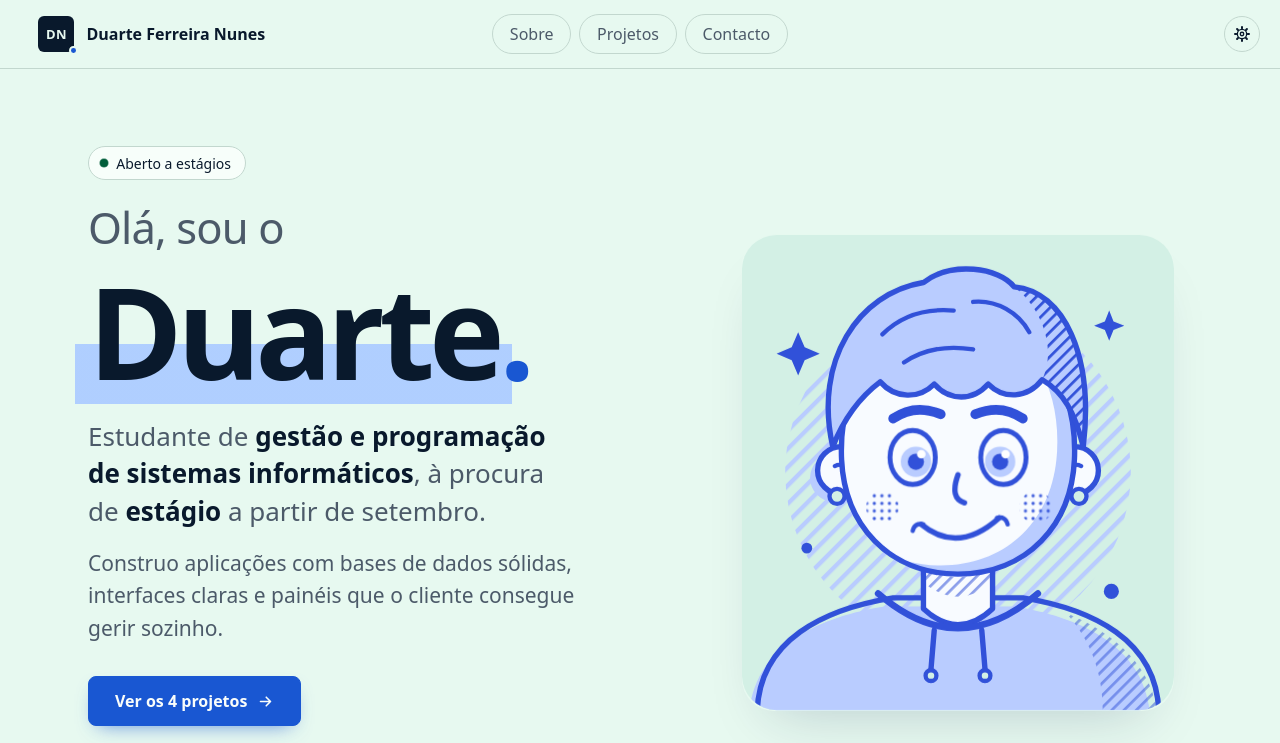
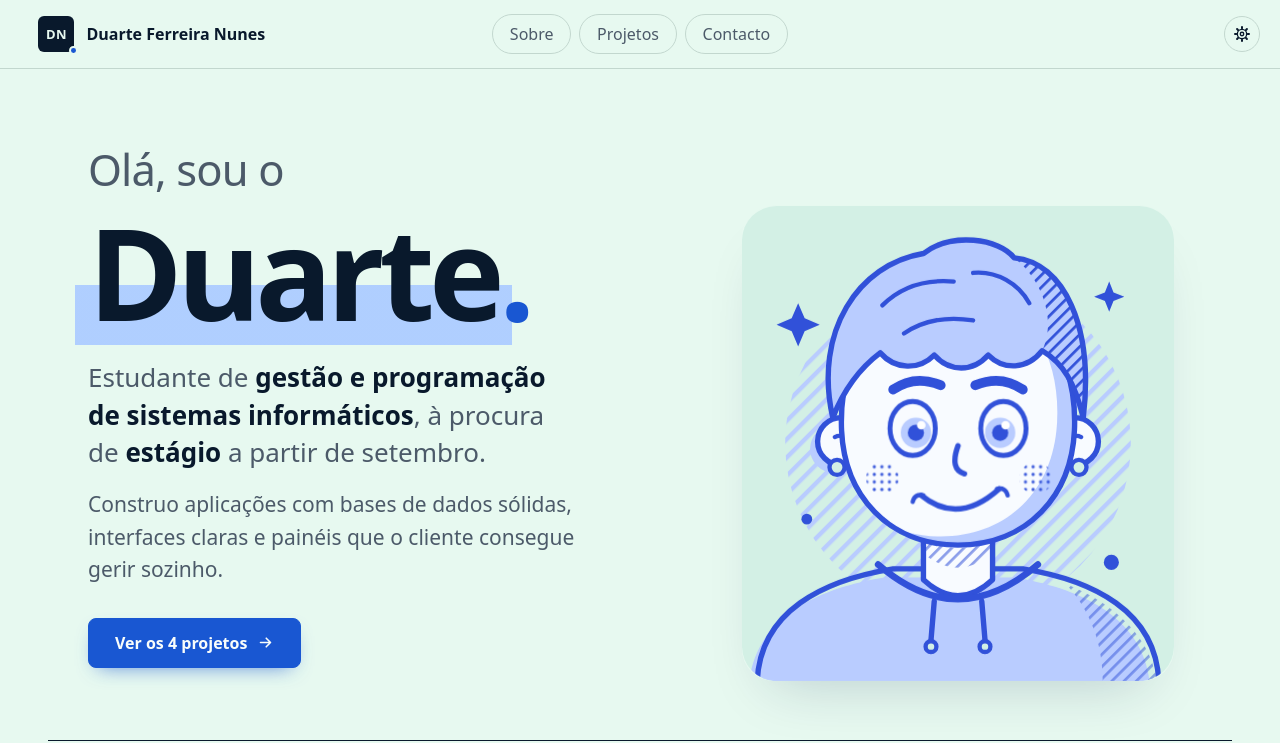
Before and after one commit to DuarteNunes17/duartenunes17.github.io, a plain HTML site: page index.html in a window 1280 px wide. Shown: the top 743 px of the page. Drawn offline with Linux system fonts and the light colour scheme.

Commit message:
Remover a etiqueta Aberto a estágios

```diff
--- a/index.html
+++ b/index.html
@@ -241,9 +241,6 @@ main.enter h1{animation:rise 1s var(--ease) .15s both}
 #nav button:nth-child(even):hover{transform:translateY(-2px) rotate(1.5deg)}
 #nav button[aria-current="page"],#nav button[aria-current="page"]:hover{background:var(--ink);border-color:var(--ink);color:var(--bg)}
 @media(max-width:520px){body header .w{column-gap:.375rem}.hr{min-width:0}#nav{gap:.125rem;flex-wrap:nowrap;overflow-x:auto;scrollbar-width:none;max-width:100%;padding:.25rem 0}#nav::-webkit-scrollbar{display:none}#nav button{font-size:.75rem;padding:.25rem .5rem;min-height:2.25rem;margin:0;flex:none;border-width:1px;letter-spacing:-.01em}#nav button:hover{transform:none}}
-.now{display:inline-flex;align-items:center;gap:.5rem;border:1.5px solid var(--line);border-radius:99px;padding:.3rem .85rem .3rem .7rem;font-size:.875rem;font-weight:500;color:var(--ink);margin:0 0 1.5rem;background:var(--surf)}
-.now i{width:.5rem;height:.5rem;border-radius:50%;background:var(--ok);box-shadow:0 0 0 0 color-mix(in oklch,var(--ok) 60%,transparent);animation:pulso 2s ease-out infinite}
-@keyframes pulso{70%{box-shadow:0 0 0 .5rem transparent}100%{box-shadow:0 0 0 0 transparent}}
 .mq{overflow:hidden;margin:clamp(3rem,6vw,4.5rem) calc(-1*clamp(1.25rem,4vw,2.5rem)) 0;border-block:1.5px solid var(--ink);padding:.35rem 0;user-select:none}
 .mq .tr{display:flex;align-items:center;width:max-content;animation:mq 45s linear infinite}
 .mq:hover .tr{animation-play-state:paused}
@@ -398,7 +395,7 @@ var EN={"Sobre":"About","Definições":"Settings","Tema":"Theme","Claro":"Light"
 "Este site não guarda nada do que escreves. Ao enviar, a mensagem é preparada no teu email e só chega até mim se tu a enviares.":"This site does not store anything you type. When you continue, the message is prepared in your email and only reaches me if you send it.",
 "Li a":"I have read the","Política de Privacidade":"Privacy Policy","e aceito que os meus dados sejam usados para responder à mensagem.":"and agree that my details are used to reply to my message.",
 "Para continuar, confirma que leste a Política de Privacidade.":"To continue, please confirm you have read the Privacy Policy.",
-"Ver projeto":"View project","Aberto a estágios":"Open to internships","Arquivo":"Archive","Projetos mais antigos.":"Older projects.","Gestão e programação":"Management and programming","À procura de estágio":"Looking for an internship","API e regras":"API and rules","Base de dados":"Database","Diagrama: interface, API e base de dados ligadas entre si":"Diagram: interface, API and database connected together","Todos os projetos":"All projects","Termos de Utilização":"Terms of Use","Política de Cookies":"Cookie Policy"};
+"Ver projeto":"View project","Arquivo":"Archive","Projetos mais antigos.":"Older projects.","Gestão e programação":"Management and programming","À procura de estágio":"Looking for an internship","API e regras":"API and rules","Base de dados":"Database","Diagrama: interface, API e base de dados ligadas entre si":"Diagram: interface, API and database connected together","Todos os projetos":"All projects","Termos de Utilização":"Terms of Use","Política de Cookies":"Cookie Policy"};
 function tr(root){if(L!="en")return;var w=document.createTreeWalker(root,NodeFilter.SHOW_TEXT),n,a=[];while(n=w.nextNode())a.push(n);
  a.forEach(function(n){var k=n.nodeValue.trim();if(EN[k])n.nodeValue=n.nodeValue.replace(k,EN[k])});
  root.querySelectorAll("[aria-label]").forEach(function(e){var k=e.getAttribute("aria-label");if(EN[k])e.setAttribute("aria-label",EN[k])});root.querySelectorAll("[alt]").forEach(function(e){var k=e.getAttribute("alt");if(EN[k])e.setAttribute("alt",EN[k])})}
@@ -487,7 +484,7 @@ en:lp("Cookie Policy","Last updated: 10 November 2026",
 +'<h2>Why there is no consent banner</h2><p>The law (Portuguese Law 41/2004, Article 5, and the EU ePrivacy Directive) requires consent to store information on your device, except where it is strictly necessary to provide the service you asked for. The item above is only used for that and is not used to track you. If I ever add analytics or content from other sites, I will ask for your consent first.</p>'
 +'<h2>How to delete it</h2><p>You can delete this data at any time in your browser settings, under site data or storage. If you delete the language setting, the site opens in Portuguese again.</p>')}};
 var V={
-home:function(){var f=P[0];return '<section class="hero"><div><p class="now"><i aria-hidden="true"></i>Aberto a estágios</p><h1><span class="g">Olá, sou o</span> <mark>Duarte</mark><em>.</em></h1><p class="role">Estudante de <b>gestão e programação de sistemas informáticos</b>, à procura de <b>estágio</b> a partir de setembro.</p><p class="lead">Construo aplicações com bases de dados sólidas, interfaces claras e painéis que o cliente consegue gerir sozinho.</p><div class="row"><button class="btn p" data-go="projetos">Ver os 4 projetos</button></div></div>'+'<div class="avw">'+avImg("")+'</div></section>'+faixa()+'<div class="stackline"><span>Tecnologias</span>'+["C#","SQL Server","Node.js","PostgreSQL","Python","PHP","Git","Figma"].map(function(x){return "<span>"+x+"</span>"}).join("")+'</div>'
+home:function(){var f=P[0];return '<section class="hero"><div><h1><span class="g">Olá, sou o</span> <mark>Duarte</mark><em>.</em></h1><p class="role">Estudante de <b>gestão e programação de sistemas informáticos</b>, à procura de <b>estágio</b> a partir de setembro.</p><p class="lead">Construo aplicações com bases de dados sólidas, interfaces claras e painéis que o cliente consegue gerir sozinho.</p><div class="row"><button class="btn p" data-go="projetos">Ver os 4 projetos</button></div></div>'+'<div class="avw">'+avImg("")+'</div></section>'+faixa()+'<div class="stackline"><span>Tecnologias</span>'+["C#","SQL Server","Node.js","PostgreSQL","Python","PHP","Git","Figma"].map(function(x){return "<span>"+x+"</span>"}).join("")+'</div>'
 +'<section class="sec"><div class="head"><h2 class="s">Em que trabalho</h2><p>Do desenho da base de dados ao ecrã que o utilizador vê.</p></div><div class="wk"><div class="areas"><div class="ar"><h3>Aplicações de gestão</h3><div><p>Sistemas para controlar stocks, tarefas e processos internos de pequenas empresas.</p>'+tg({k:["C#","SQL Server"]})+'</div></div><div class="ar"><h3>Bases de dados</h3><div><p>Modelação, consultas otimizadas e relatórios que respondem às perguntas do negócio.</p>'+tg({k:["SQL","MySQL","PostgreSQL"]})+'</div></div><div class="ar"><h3>Web e automação</h3><div><p>APIs, páginas web e scripts que poupam trabalho repetitivo.</p>'+tg({k:["Node.js","PHP","Python"]})+"</div></div></div>"+DIAG+"</div></section>"
 +'<section class="sec"><div class="feat"><div><h2 class="s">'+f.t+'</h2><div class="k">Projeto em destaque · '+f.y+'</div><p>'+f.d+'</p>'+tg(f)+'<div style="margin-top:1.5rem"><button class="btn" data-proj="'+f.id+'">Ver o projeto</button></div></div>'+mock()+'</div></section>'
 +'<section class="sec"><div class="head"><h2 class="s">Mais projetos</h2><button class="lnk" data-go="projetos">Ver todos</button></div><div class="idx">'+P.slice(1).map(function(p,i){return item(p,i+1)}).join("")+'</div></section>'
```
